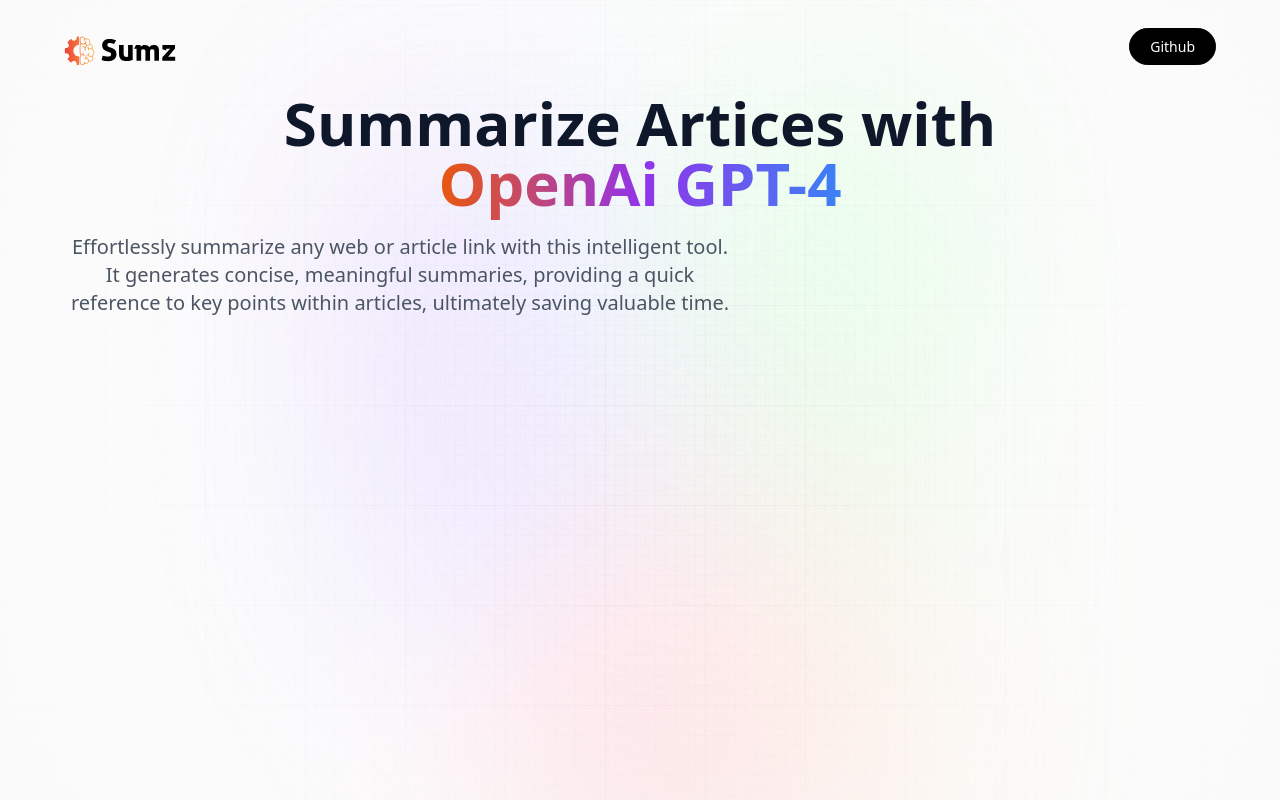
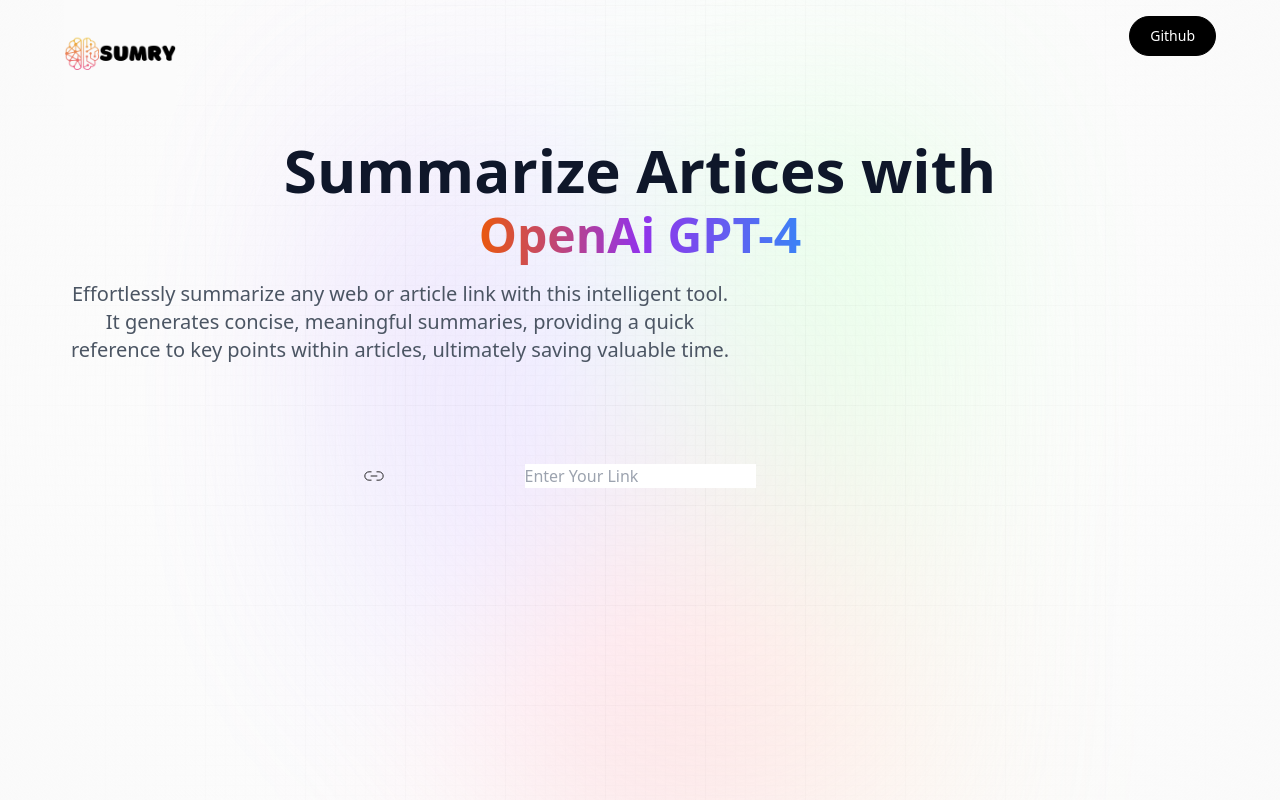
Before and after one commit to kaushalji-123/SummarizeAI, a React (Vite) app: page / in a window 1280 px wide. Built offline with nearby package versions, Linux system fonts and the light colour scheme; a web font is replaced by a local one.

Commit message:
fixing p tag with logo

```diff
--- a/src/App.css
+++ b/src/App.css
@@ -76,7 +76,7 @@
 }
 
 .nav_button {
-  @apply rounded-full border border-black bg-black py-1.5 px-5 text-sm text-white transition-all translate-x-0 hover:bg-white hover:text-black;
+  @apply rounded-full border h-10 mt-4 border-black bg-black py-1.5 px-5 text-sm text-white transition-all translate-x-0 hover:bg-white hover:text-black;
 }
 
 .head_text {
@@ -84,13 +84,15 @@
 }
 
 .orange_gradient {
-@apply bg-gradient-to-r from-orange-600 via-purple-600 to-blue-500 bg-clip-text text-transparent;
+@apply bg-gradient-to-r from-orange-600 text-5xl via-purple-600 to-blue-500 bg-clip-text text-transparent;
 }
 
 .desc {
-  @apply mt-5 text-lg text-gray-600 sm:text-xl text-center max-w-2xl;
+  @apply mt-5 text-lg text-gray-600 sm:text-xl text-center max-w-2xl mb-9;
 }
-
+.text{
+    @apply text-base text-gray-600 sm:text-sm text-center  max-w-md;
+}
 .url_input {
   @apply block w-full rounded-md border border-gray-200 bg-white py-2.5 pl-10 pr-12 text-sm shadow-lg font-satoshi font-medium focus:border-black focus:outline-none focus:ring-0;
 }
--- a/src/App.jsx
+++ b/src/App.jsx
@@ -14,6 +14,7 @@
             <Hero/>
             <Demo />
         </div>
+
     </main>
   )
 }
--- a/src/Components/Demo.jsx
+++ b/src/Components/Demo.jsx
@@ -1,8 +1,18 @@
-import React from 'react'
+import {useState ,useEffect } from 'react'
+import { copy, linkIcon,loader,tick} from '../assets'
 
 const Demo = () => {
   return (
-    <div></div>
+    <section className="mt-16 w-full max-w-xl">
+      <div className="flex flex-col w-full gap-2">
+        <form className="relative flex justify-center items-center" onSubmit={()=>{}}
+        >
+          <img src={linkIcon} alt="link_icon"
+          className="absolute left-0 my-2 ml-3 w-5" />
+          <input type="text" placeholder="Enter Your Link" name="" id="" />
+        </form>
+      </div>
+    </section>
   )
 }
 
--- a/src/Components/Hero.jsx
+++ b/src/Components/Hero.jsx
@@ -3,9 +3,11 @@
 const hero = () => {
   return (
     <header className='w-full flx justify-center items-center flex-col'>
-        <nav className="flex justify-between mt-7 mb-7 ">
-            <img src="./src/assets/logo.svg" alt="sumz_logo"
+        <nav className="flex justify-between mb-7 ">
+            <div className="logo">
+            <img src="./src/assets/summry.ai.png" alt="sumz_logo"
              className="w-28 object-contain"/>
+             </div>
              <button className="nav_button"> Github </button>
         </nav>
             <h1 className="head_text"> Summarize Artices with
@@ -13,7 +15,7 @@
             <span
              className="orange_gradient">OpenAi GPT-4</span>
              </h1>
-             <h2 className="desc">
+             <h2 className="desc ">
              Effortlessly summarize any web or article link with this intelligent tool. It generates concise, meaningful summaries, providing a quick reference to key points within articles, ultimately saving valuable time.
              </h2>
     </header>
```
Also changed, not shown: src/assets/Summry.AI.png (added).
